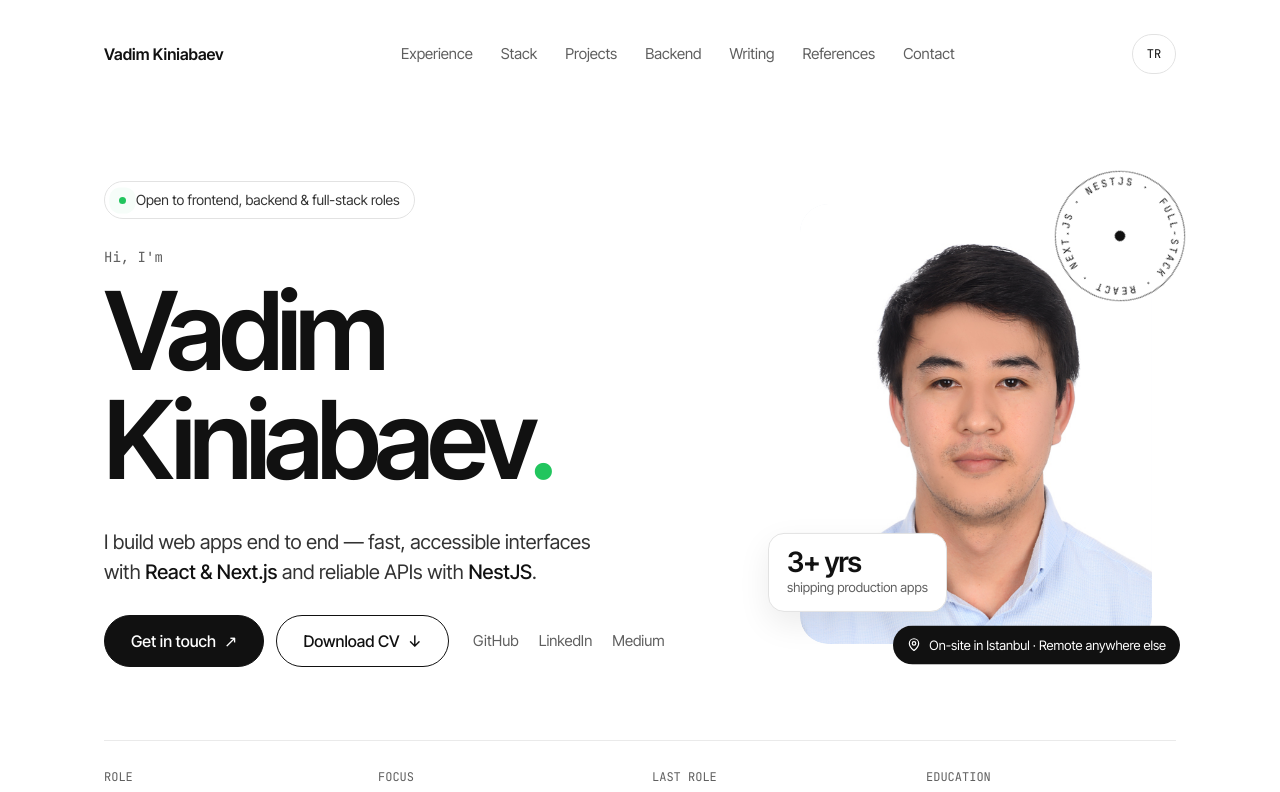
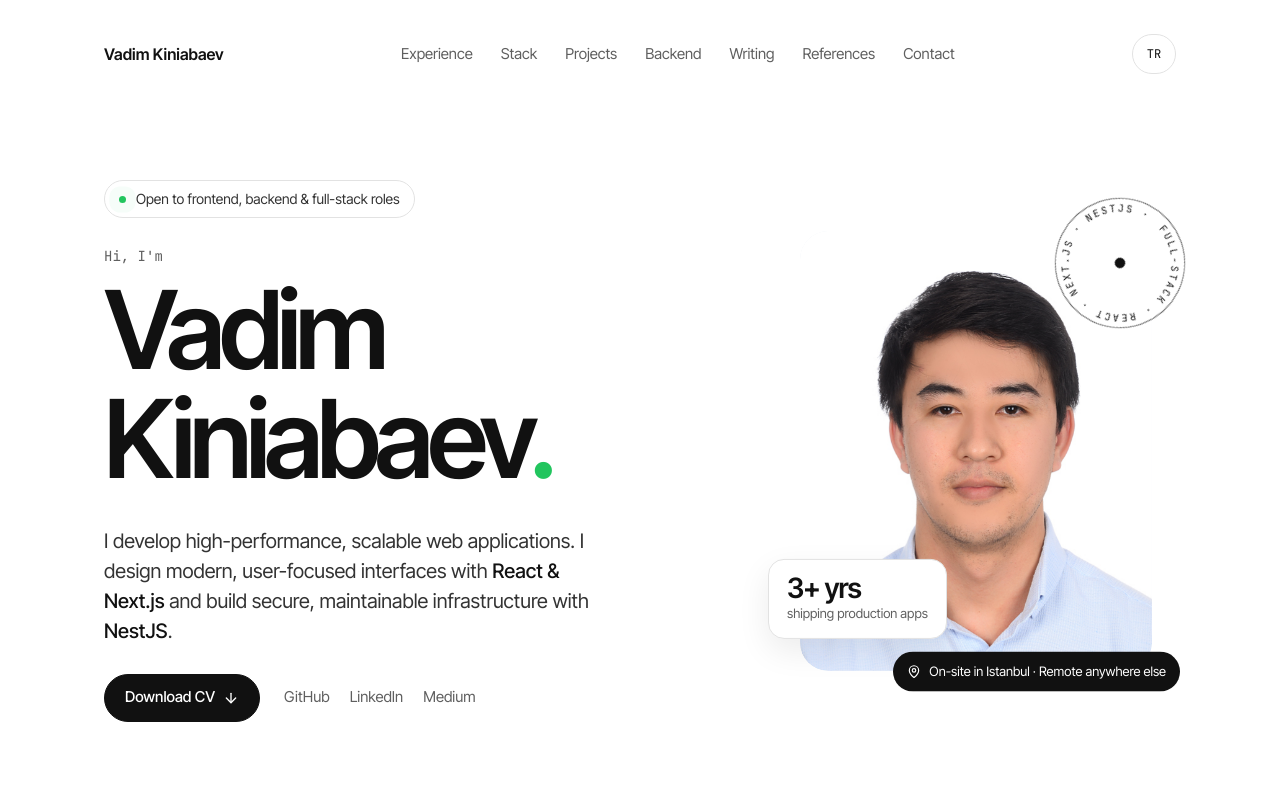
Before and after one commit to thekinv21/portfolio, a Next.js app: page / in a window 1280 px wide. Shown: the top 792 px of the page. Built offline with nearby package versions, Linux system fonts and the light colour scheme.

Commit message:
fix:[master][Vadim]: fixlemeler yapıldı ve hatalar düzeltildi

```diff
--- a/app/globals.css
+++ b/app/globals.css
@@ -279,6 +279,12 @@
 	.link:hover .arrow {
 		transform: translate(3px, -3px);
 	}
+	.arrow-down {
+		transition: transform 0.35s var(--ease-expo);
+	}
+	.link:hover .arrow-down {
+		transform: translateY(2px);
+	}
 	.back:hover .arrow {
 		transform: translateX(-4px);
 	}
--- a/src/components/home/ContactSection.tsx
+++ b/src/components/home/ContactSection.tsx
@@ -1,4 +1,6 @@
 import Image from 'next/image'
+
+import { ArrowDown } from 'lucide-react'
 
 import { PillLink } from '@/components/ui'
 import type { Profile, SiteContent } from '@/content'
@@ -80,7 +82,13 @@ export function ContactSection({ profile, site }: TContactSectionProps) {
 							download={profile.cv.fileName}
 							variant='outline'
 							size='md'
-							arrow={<span aria-hidden='true'>↓</span>}
+							arrow={
+								<ArrowDown
+									size={16}
+									className='arrow-down'
+									aria-hidden='true'
+								/>
+							}
 						>
 							{contact.cv}
 						</PillLink>
--- a/src/components/home/HeroSection.tsx
+++ b/src/components/home/HeroSection.tsx
@@ -1,6 +1,6 @@
 import Image from 'next/image'
 
-import { MapPin } from 'lucide-react'
+import { ArrowDown, MapPin } from 'lucide-react'
 
 import { PillLink, RichText } from '@/components/ui'
 import type { Profile, SiteContent } from '@/content'
@@ -49,15 +49,17 @@ export function HeroSection({ profile, hero }: THeroSectionProps) {
 						<RichText text={hero.intro} />
 					</p>
 					<div className='rise flex flex-wrap items-center gap-3 [animation-delay:.7s]'>
-						<PillLink href={`mailto:${profile.email}`} size='lg'>
-							{hero.cta}
-						</PillLink>
 						<PillLink
 							href={profile.cv.href}
-							variant='outline'
-							size='lg'
+							size='md'
 							download={profile.cv.fileName}
-							arrow={<span aria-hidden='true'>↓</span>}
+							arrow={
+								<ArrowDown
+									size={16}
+									className='arrow-down'
+									aria-hidden='true'
+								/>
+							}
 						>
 							{hero.cv}
 						</PillLink>
--- a/src/components/ui/PillLink.tsx
+++ b/src/components/ui/PillLink.tsx
@@ -50,7 +50,13 @@ export function PillLink(props: TPillLinkProps) {
 	}
 
 	return (
-		<a href={href} target='_blank' download={download} className={classes}>
+		<a
+			href={href}
+			{...(download
+				? { download }
+				: { target: '_blank', rel: 'noopener noreferrer' })}
+			className={classes}
+		>
 			{children} {arrow}
 		</a>
 	)
--- a/src/content/data/en/site.json
+++ b/src/content/data/en/site.json
@@ -23,8 +23,7 @@
 	"hero": {
 		"status": "Open to frontend, backend & full-stack roles",
 		"greeting": "Hi, I'm",
-		"intro": "I build web apps end to end — fast, accessible interfaces with **React & Next.js** and reliable APIs with **NestJS**.",
-		"cta": "Get in touch",
+		"intro": "I develop high-performance, scalable web applications. I design modern, user-focused interfaces with **React & Next.js** and build secure, maintainable infrastructure with **NestJS**.",
 		"cv": "Download CV",
 		"portraitAlt": "Portrait of Vadim Kiniabaev",
 		"badge": "FULL-STACK · REACT · NEXT.JS · NESTJS · ",
--- a/src/content/data/profile.json
+++ b/src/content/data/profile.json
@@ -5,7 +5,7 @@
 	"email": "vkiniabaev@gmail.com",
 	"portrait": "/images/profile/portrait.jpg",
 	"cv": {
-		"href": "https://drive.google.com/file/d/1YBt0QVGwQDvyPVIl9ZfloNYdKtgAkQl1/view?usp=drive_link",
+		"href": "https://drive.google.com/uc?export=download&id=1YBt0QVGwQDvyPVIl9ZfloNYdKtgAkQl1",
 		"fileName": "Vadim_Kiniabaev_CV.pdf"
 	},
 	"links": {
--- a/src/content/data/tr/site.json
+++ b/src/content/data/tr/site.json
@@ -23,8 +23,7 @@
 	"hero": {
 		"status": "Frontend, backend ve full-stack pozisyonlarına açığım",
 		"greeting": "Merhaba, ben",
-		"intro": "Web uygulamalarını uçtan uca geliştiriyorum: **React ve Next.js** ile hızlı, erişilebilir arayüzler; **NestJS** ile güvenilir API’ler.",
-		"cta": "Bana ulaşın",
+		"intro": "Yüksek performanslı ve ölçeklenebilir web uygulamaları geliştiriyorum. **React ve Next.js** ile modern, kullanıcı odaklı arayüzler tasarlıyor; **NestJS** ile güvenli ve sürdürülebilir altyapılar kuruyorum.",
 		"cv": "CV’mi indir",
 		"portraitAlt": "Vadim Kiniabaev’in portresi",
 		"badge": "FULL-STACK · REACT · NEXT.JS · NESTJS · ",
--- a/src/content/types.ts
+++ b/src/content/types.ts
@@ -50,7 +50,6 @@ export interface SiteContent {
 		status: string
 		greeting: string
 		intro: string
-		cta: string
 		cv: string
 		portraitAlt: string
 		badge: string
```
